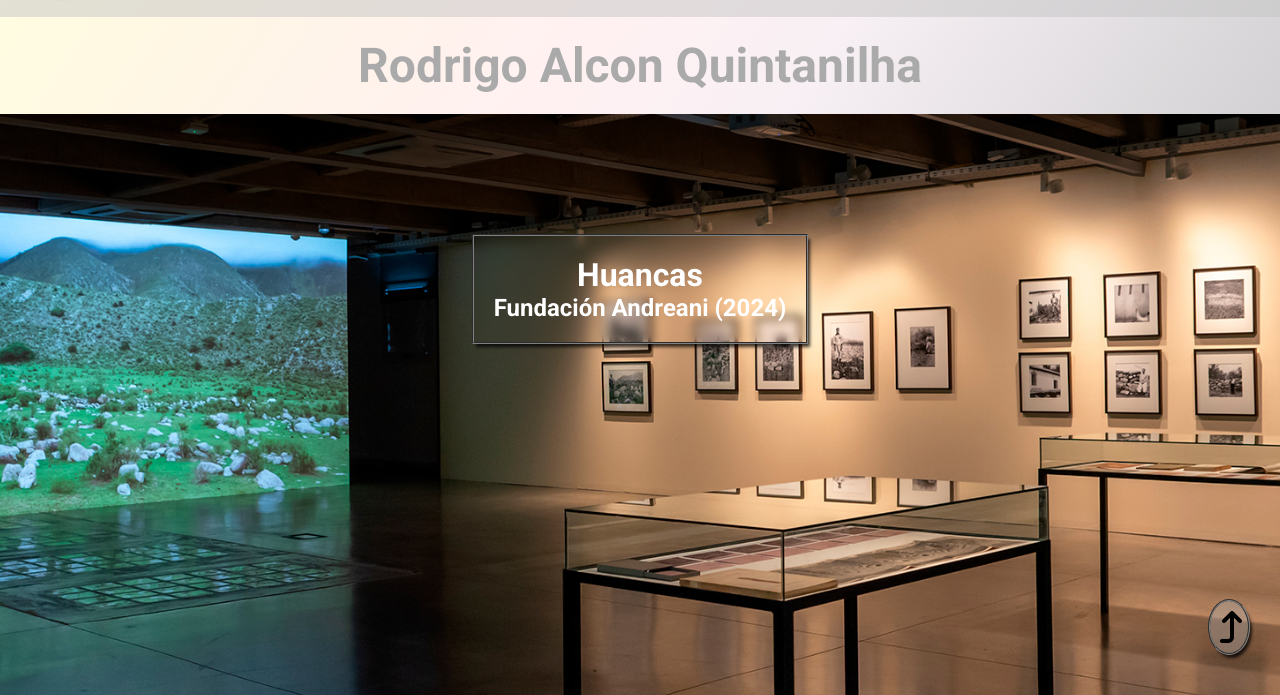
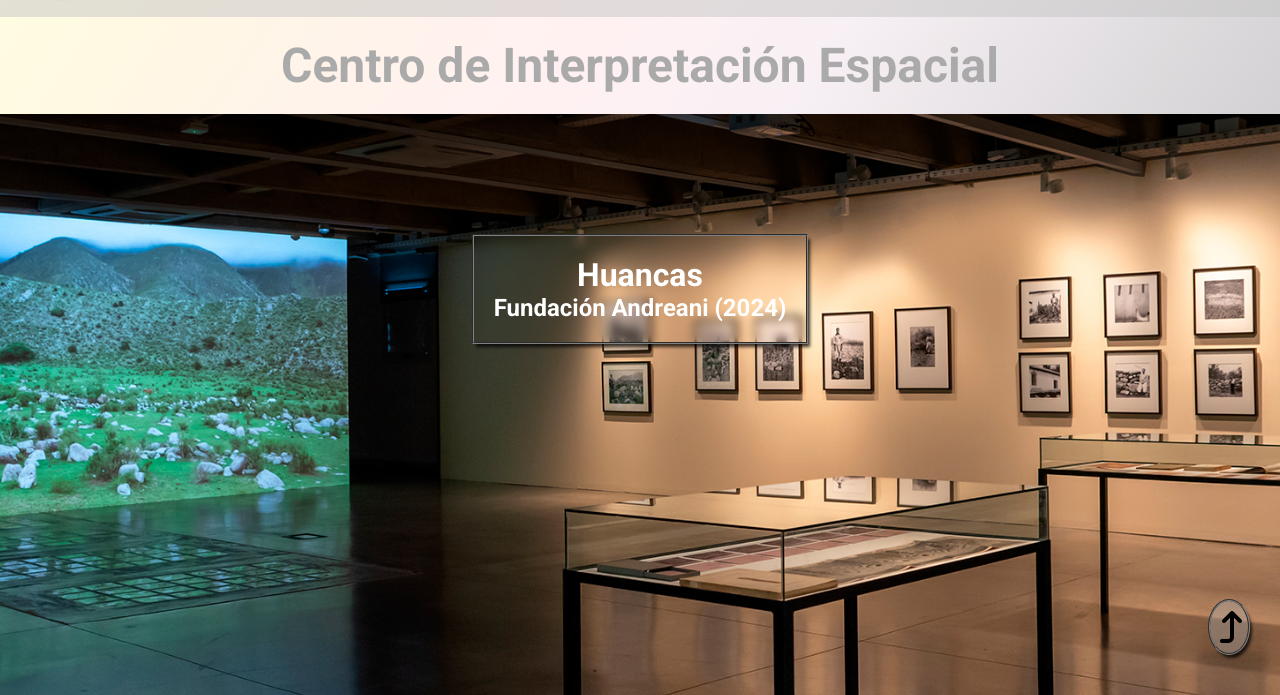
Before and after one commit to ciespacial/ucronia, a plain HTML site: page index.html in a window 1280 px wide. Shown: the part 105-800 px from the top of the page. Drawn offline with Linux system fonts and the light colour scheme.

Commit message:
Add files via upload

```diff
--- a/index.html
+++ b/index.html
@@ -5,7 +5,7 @@
     <head>
         <meta charset="UTF-8">
         <meta name="viewport" content="width=device-width, initial-scale=1.0"> <!--va a ser una página responsive-->
-        <title>Rodrigo Alcon Quintanilha</title>
+        <title>Centro de Interpretación Espacial</title>
         <!--favicon ícono-->
         <link rel="shortcut icon" href="favicon.png" type="image/x-icon">
         <script src="https://kit.fontawesome.com/12ff1418cb.js" crossorigin="anonymous"></script>
@@ -28,7 +28,7 @@
             </nav>
         </header>
         <main>
-            <h1>Rodrigo Alcon Quintanilha</h1>
+            <h1>Centro de Interpretación Espacial</h1>
             <!--IMAGEN DE FONDO-->
             <section class="principalIndex">
                 <div>
```
